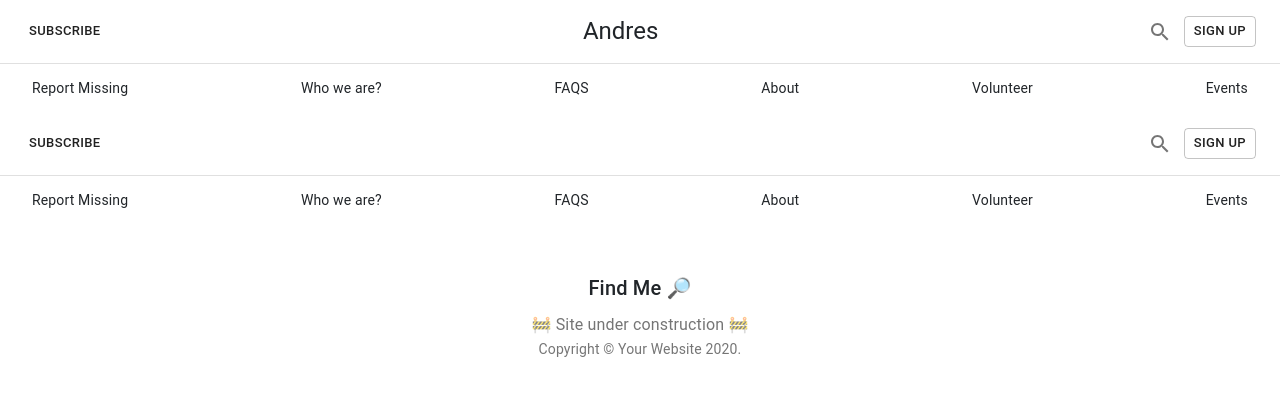
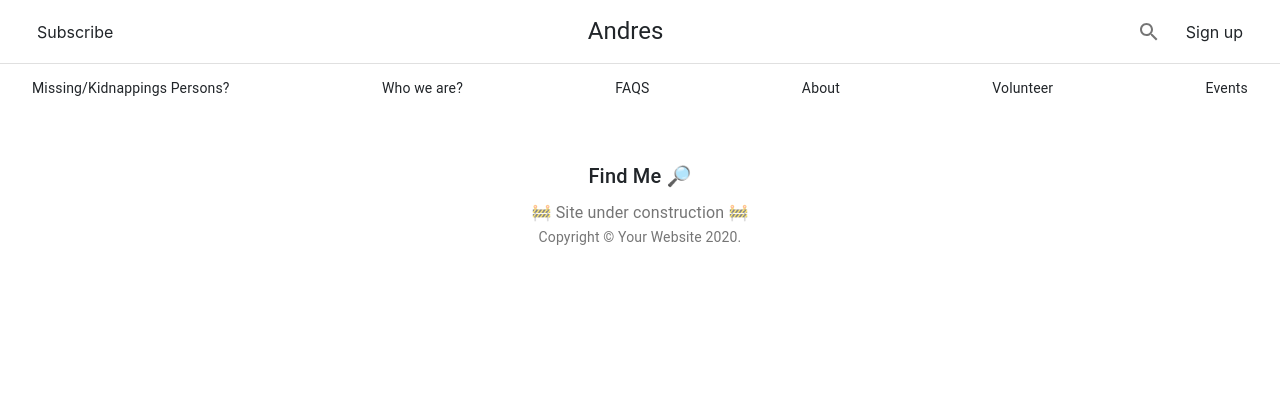
Before and after one commit to andresogando/findme, a Next.js app: page /b/showroom in a window 1280 px wide. Shown: the top 396 px of the page. Built offline with nearby package versions, Linux system fonts and the light colour scheme.

Commit message:
added modal functionality to the header with DEMO forms for report a missing person

```diff
--- a/components/headerx2.js
+++ b/components/headerx2.js
@@ -2,11 +2,55 @@ import React from 'react';
 import PropTypes from 'prop-types';
 import { makeStyles } from '@material-ui/core/styles';
 import Toolbar from '@material-ui/core/Toolbar';
-import Button from '@material-ui/core/Button';
+
 import IconButton from '@material-ui/core/IconButton';
 import SearchIcon from '@material-ui/icons/Search';
 import Typography from '@material-ui/core/Typography';
 import Link from '@material-ui/core/Link';
+import  {Modal, Form, Button} from 'react-bootstrap';
+
+
+function MyVerticallyCenteredModal(props) {
+    return (
+      <Modal
+        {...props}
+        size="lg"
+        aria-labelledby="contained-modal-title-vcenter"
+        centered
+      >
+        <Modal.Header closeButton>
+          <Modal.Title id="contained-modal-title-vcenter">
+            Report a Missing Person and  we handle from here!
+          </Modal.Title>
+        </Modal.Header>
+        <Modal.Body>
+        <Form>
+          <Form.Group controlId="formBasicEmail">
+            <Form.Label>Email address</Form.Label>
+            <Form.Control type="email" placeholder="Enter email" />
+            <Form.Text className="text-muted">
+              We'll never share your email with anyone else.
+            </Form.Text>
+          </Form.Group>
+
+          <Form.Group controlId="formBasicPassword">
+            <Form.Label>Password</Form.Label>
+            <Form.Control type="password" placeholder="Password" />
+          </Form.Group>
+          <Form.Group controlId="formBasicCheckbox">
+            <Form.Check type="checkbox" label="Check me out" />
+          </Form.Group>
+          <Button variant="primary" type="submit">
+            Submit
+          </Button>
+        </Form>
+        </Modal.Body>
+        <Modal.Footer>
+          <Button onClick={props.onHide}>Close</Button>
+        </Modal.Footer>
+      </Modal>
+    );
+  }
 
 
 
@@ -30,14 +74,9 @@ const useStyles = makeStyles((theme) => ({
 }));
 
 export default function Header(props) {
-    const sections = [
-        { title: 'Report Missing', url: '#' },
-        { title: 'Who we are?', url: '#' },
-        { title: 'FAQS', url: '#' },
-        { title: 'About', url: '#' },
-        { title: 'Volunteer', url: '#' },
-        { title: 'Events', url: '#' },
-      ];
+  const [modalShow, setModalShow] = React.useState(false);
+
+
 
   const classes = useStyles();
     const {  title } = props;
@@ -45,7 +84,7 @@ export default function Header(props) {
   return (
     <React.Fragment>
       <Toolbar className={classes.toolbar}>
-        <Button size="small"> Subscribe </Button>
+        <Button variant="outlined" size="small"> Subscribe </Button>
         <Typography
           component="h2"
           variant="h5"
@@ -63,20 +102,61 @@ export default function Header(props) {
           Sign up
         </Button>
       </Toolbar>
-      <Toolbar component="nav" variant="dense" className={classes.toolbarSecondary}>
-        {sections.map((section) => (
+        <Toolbar component="nav" variant="dense" className={classes.toolbarSecondary}>
+
           <Link
             color="inherit"
             noWrap
-            key={section.title}
             variant="body2"
-            href={section.url}
+            className={classes.toolbarLink}>
+                <div onClick={() => setModalShow(true)}> Missing/Kidnappings Persons? </div>
+            </Link>
+            <Link
+            color="inherit"
+            noWrap
+            variant="body2"
+            className={classes.toolbarLink}>
+                <div> Who we are? </div>
+            </Link>
+
+            <Link
+            color="inherit"
+            noWrap
+            variant="body2"
+            className={classes.toolbarLink}>
+                <div> FAQS </div>
+            </Link>
+
+            <Link
+            color="inherit"
+            noWrap
+            variant="body2"
+            className={classes.toolbarLink}>
+                <div> About </div>
+            </Link>
+
+            <Link
+            color="inherit"
+            noWrap
+            variant="body2"
+            className={classes.toolbarLink}>
+                <div> Volunteer </div>
+            </Link>
+
+            <Link
+            color="inherit"
+            noWrap
+            variant="body2"
             className={classes.toolbarLink}
-          >
-            {section.title}
-          </Link>
-        ))}
+            href="/">
+                <div> Events </div>
+            </Link>
+
       </Toolbar>
+      <MyVerticallyCenteredModal
+            show={modalShow}
+            onHide={() => setModalShow(false)}
+        />
     </React.Fragment>
   );
 }
--- a/pages/b/showroom.js
+++ b/pages/b/showroom.js
@@ -3,11 +3,25 @@ import Headerx2 from '../../components/headerx2';
 import Layout from '../../components/layout';
 
 
+//const [modalShow, setModalShow] = React.useState(false);
+/**
+ * <Button variant="primary" onClick={() => setModalShow(true)}>
+            Launch vertically centered modal
+        </Button>
 
+        <MyVerticallyCenteredModal
+            show={modalShow}
+            onHide={() => setModalShow(false)}
+        />
+ */
 export default function Showroom(){
+
+
     return(
         <Layout>
-        <Headerx2 />
+
+
+
 
 
         </Layout>
```
